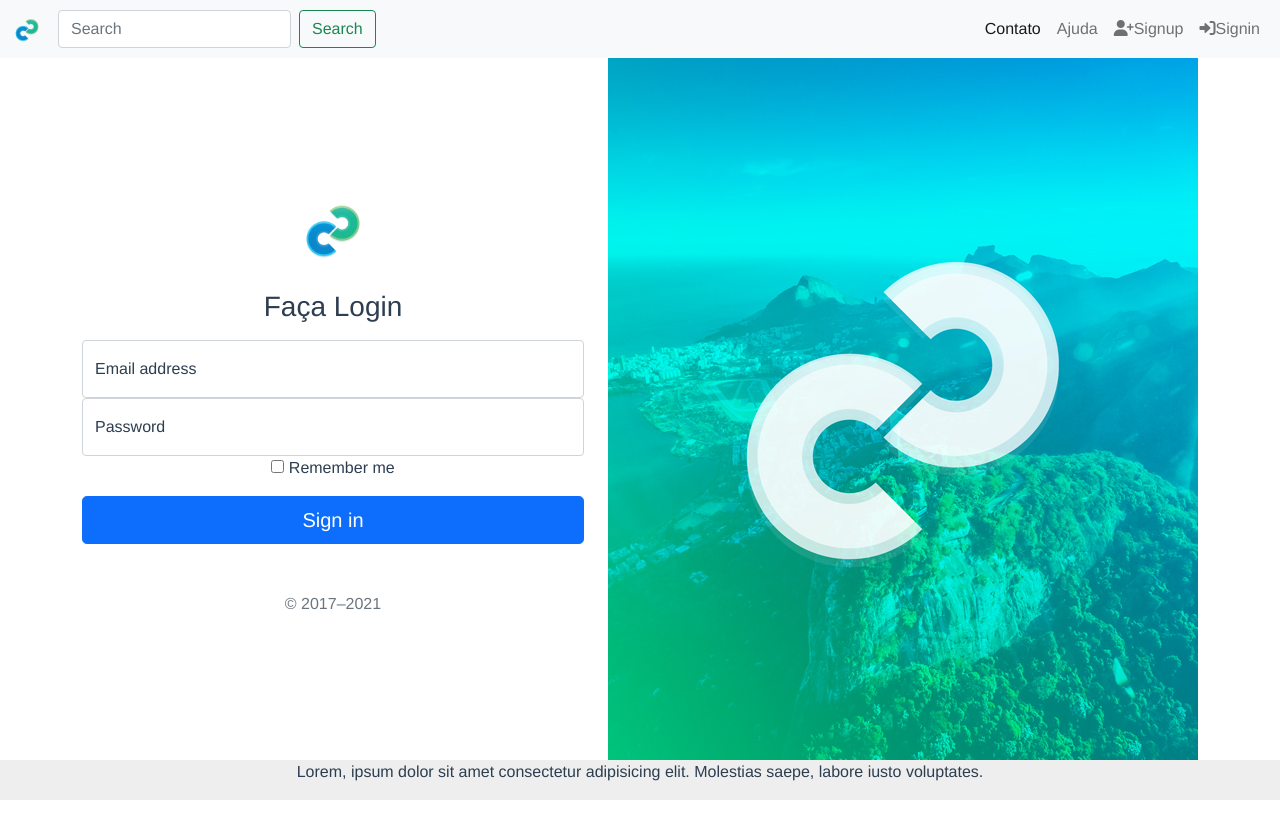
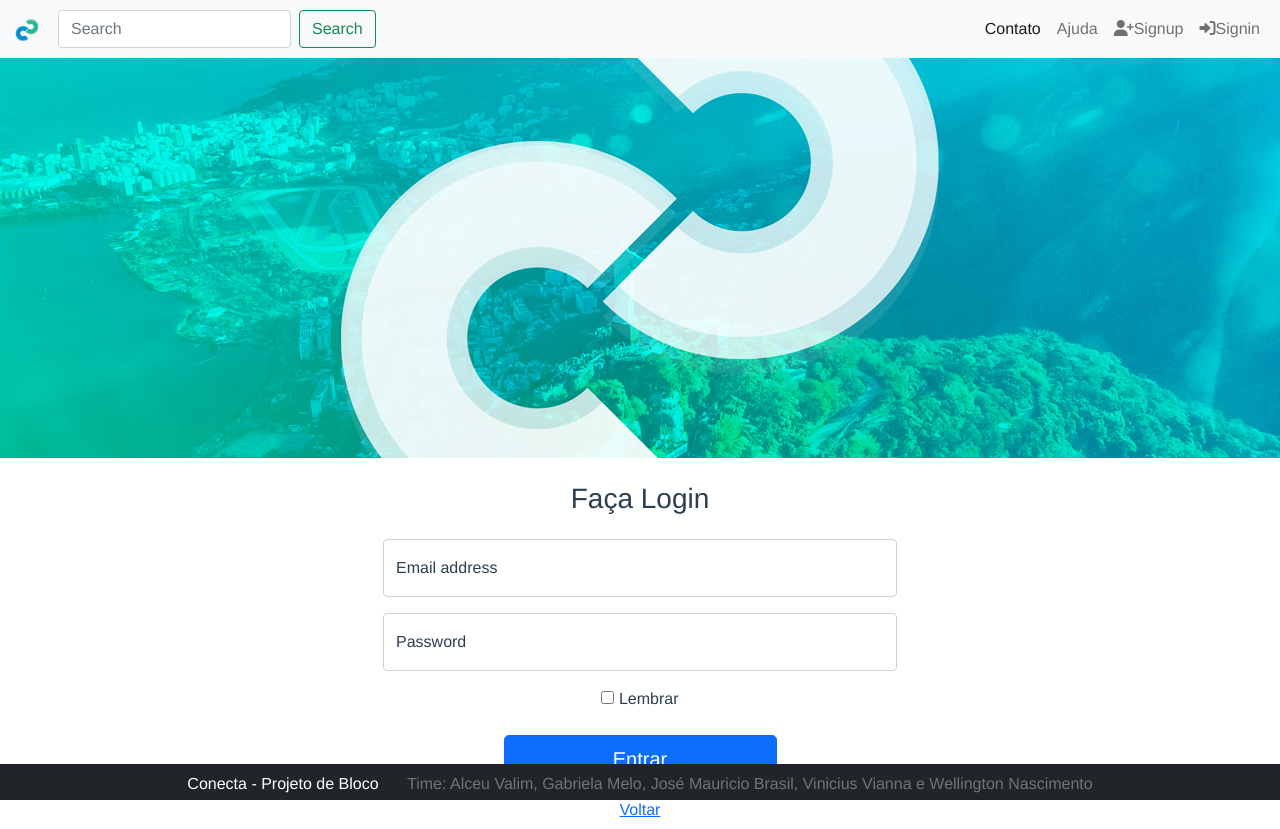
Before and after one commit to wnsferreira/Conecta, a Vue app: page /login in a window 1280 px wide. Before the commit the page ends 800 px from the top, so only its background shows below. Built offline with nearby package versions, Linux system fonts and the light colour scheme.

Commit message:
adjusted styling

```diff
--- a/src/components/FooterVue.vue
+++ b/src/components/FooterVue.vue
@@ -1,6 +1,6 @@
 <template>
-    <div style="background-color: #eeeeee" class="fixed-bottom">
-      <p>Lorem, ipsum dolor sit amet consectetur adipisicing elit. Molestias saepe, labore iusto voluptates.</p>
+    <div class="fixed-bottom navbar-dark bg-dark">
+      <p class="mt-2 mb-1">Conecta - Projeto de Bloco <span class="text-muted ms-4"> Time: Alceu Valim, Gabriela Melo, José Mauricio Brasil, Vinicius Vianna e Wellington Nascimento</span></p>
     </div>
 </template>
 
@@ -12,5 +12,7 @@
 </script>
 
 <style scoped>
-
+ p {
+   color: #ffffff;
+ }
 </style>
--- a/src/components/Hero.vue
+++ b/src/components/Hero.vue
@@ -1,31 +1,26 @@
 <template>
   <div id="heroCarousel" class="carousel slide" data-bs-ride="carousel">
+  <div class="carousel-indicators">
+    <button type="button" data-bs-target="#heroCarousel" data-bs-slide-to="0" class="active" aria-current="true" aria-label="Slide 1"></button>
+    <button type="button" data-bs-target="#heroCarousel" data-bs-slide-to="1" aria-label="Slide 2"></button>
+    <button type="button" data-bs-target="#heroCarousel" data-bs-slide-to="2" aria-label="Slide 3"></button>
+  </div>
   <div class="carousel-inner">
-      <div class="carousel-item active">
-        <img src="../assets/a.jpg" class="d-block w-100" alt="..." />
+    <div class="carousel-item active"  data-bs-interval="5000">
+      <img src="../assets/a.jpg" class="d-block w-100" alt="...">
     </div>
     <div class="carousel-item">
-        <img src="../assets/b.jpg" class="d-block w-100" alt="..." />
+      <img src="../assets/b.jpg" class="d-block w-100" alt="...">
     </div>
     <div class="carousel-item">
-        <img src="../assets/c.jpg" class="d-block w-100" alt="..." />
+      <img src="../assets/c.jpg" class="d-block w-100" alt="...">
     </div>
   </div>
-    <button
-      class="carousel-control-prev"
-      type="button"
-      data-bs-target="#heroCarousel"
-      data-bs-slide="prev"
-    >
+  <button class="carousel-control-prev" type="button" data-bs-target="#heroCarousel" data-bs-slide="prev">
     <span class="carousel-control-prev-icon" aria-hidden="true"></span>
     <span class="visually-hidden">Previous</span>
   </button>
-    <button
-      class="carousel-control-next"
-      type="button"
-      data-bs-target="#heroCarousel"
-      data-bs-slide="next"
-    >
+  <button class="carousel-control-next" type="button" data-bs-target="#heroCarousel" data-bs-slide="next">
     <span class="carousel-control-next-icon" aria-hidden="true"></span>
     <span class="visually-hidden">Next</span>
   </button>
--- a/src/views/Login.vue
+++ b/src/views/Login.vue
@@ -1,31 +1,32 @@
 <template>
     <NavVue/>
+    <div class="col img-container">
+        <img id="login-img" src="../assets/LoginImg.jpg">
+    </div>
     <main class="container">
-        <div class="row align-items-center">
-                <div class="col">
+        <div class="row justify-content-center">
+                <div class="col-6">
                     <form>
-                        <img class="mb-4" src="../assets/Logo-Conecta.png" alt="" width="70" height="70">
-                            <h1 class="h3 mb-3 fw-normal">Faça Login</h1>
+                            <h1 class="h3 m-4 fw-normal">Faça Login</h1>
 
-                            <div class="form-floating">
+                            <div class="form-floating m-3">
                                 <input type="email" class="form-control" id="floatingInput" placeholder="name@example.com">
                                 <label for="floatingInput">Email address</label>
                             </div>
-                            <div class="form-floating">
+                            <div class="form-floating m-3">
                                 <input type="password" class="form-control" id="floatingPassword" placeholder="Password">
                                 <label for="floatingPassword">Password</label>
                             </div>
-                            <div class="checkbox mb-3">
+                            <div class="checkbox m-3">
                                 <label>
-                                <input type="checkbox" value="remember-me"> Remember me
+                                <input type="checkbox" value="remember-me"> Lembrar
                                 </label>
                             </div>
-                            <button class="w-100 btn btn-lg btn-primary" type="submit">Sign in</button>
-                            <p class="mt-5 mb-3 text-muted">© 2017–2021</p>
+                            <div class="d-flex flex-column align-items-center">
+                                <button class="w-50 btn btn-lg btn-primary m-2" type="submit">Entrar</button>
+                                <button class="w-30 btn btn-md btn-link" type="button" @click="$router.push('/')">Voltar</button>
+                            </div>
                     </form>
-                </div>
-                <div class="col img-container">
-                    <img src="../assets/LoginImg.jpg">
                 </div>
             </div>
     </main>
@@ -42,7 +43,12 @@ export default {
 </script>
 
 <style>
-/* .img-container{
-    height: 50%;
-} */
+.img-container{
+    max-height: 400px;
+    overflow: hidden;
+    display: flex;
+    justify-content: center;
+    align-content: center;
+    flex-wrap: wrap;
+}
 </style>
```
Also changed, not shown: src/assets/LoginImg.jpg. Lines whose indentation alone changed are shown as unchanged.
